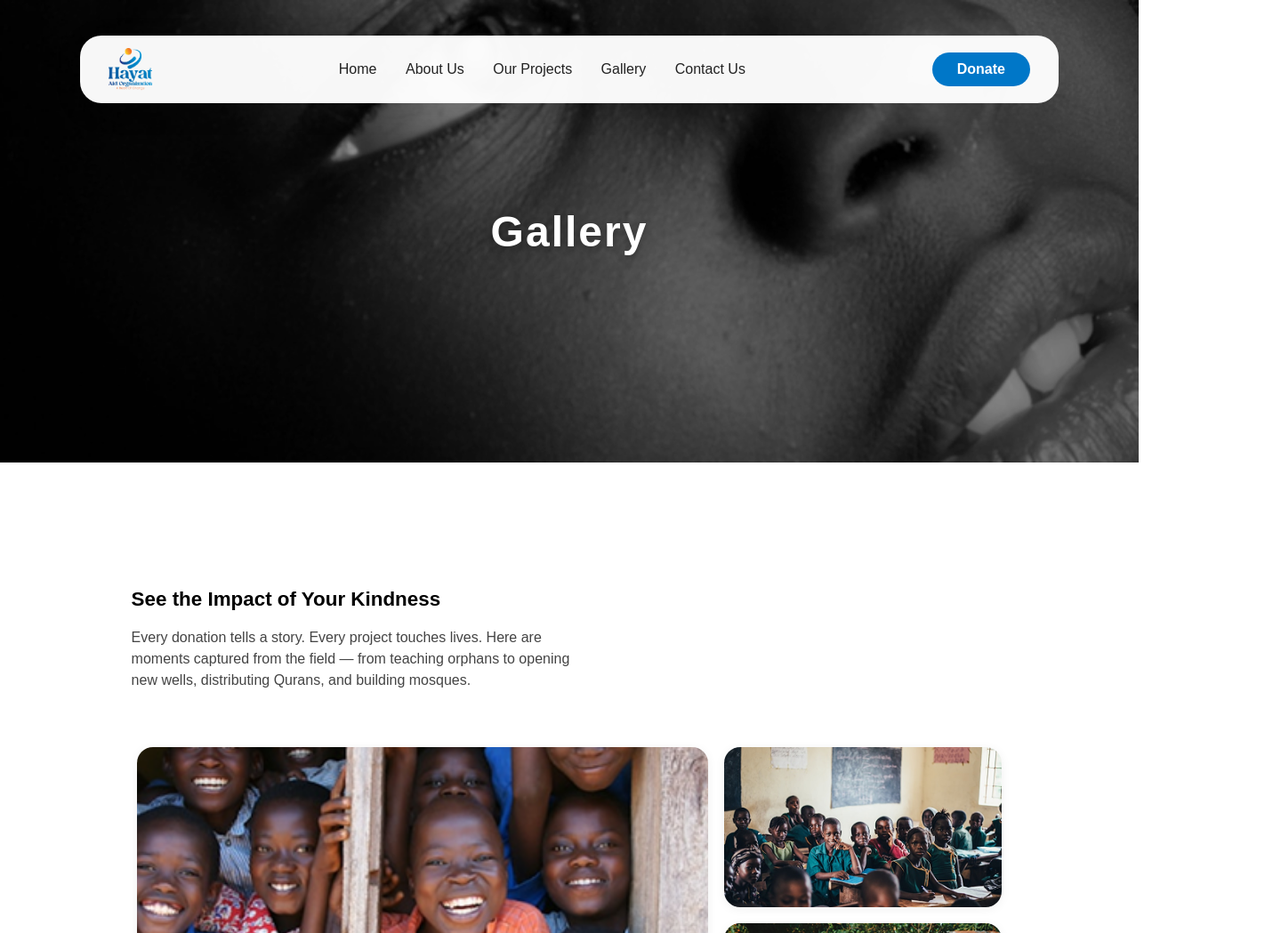
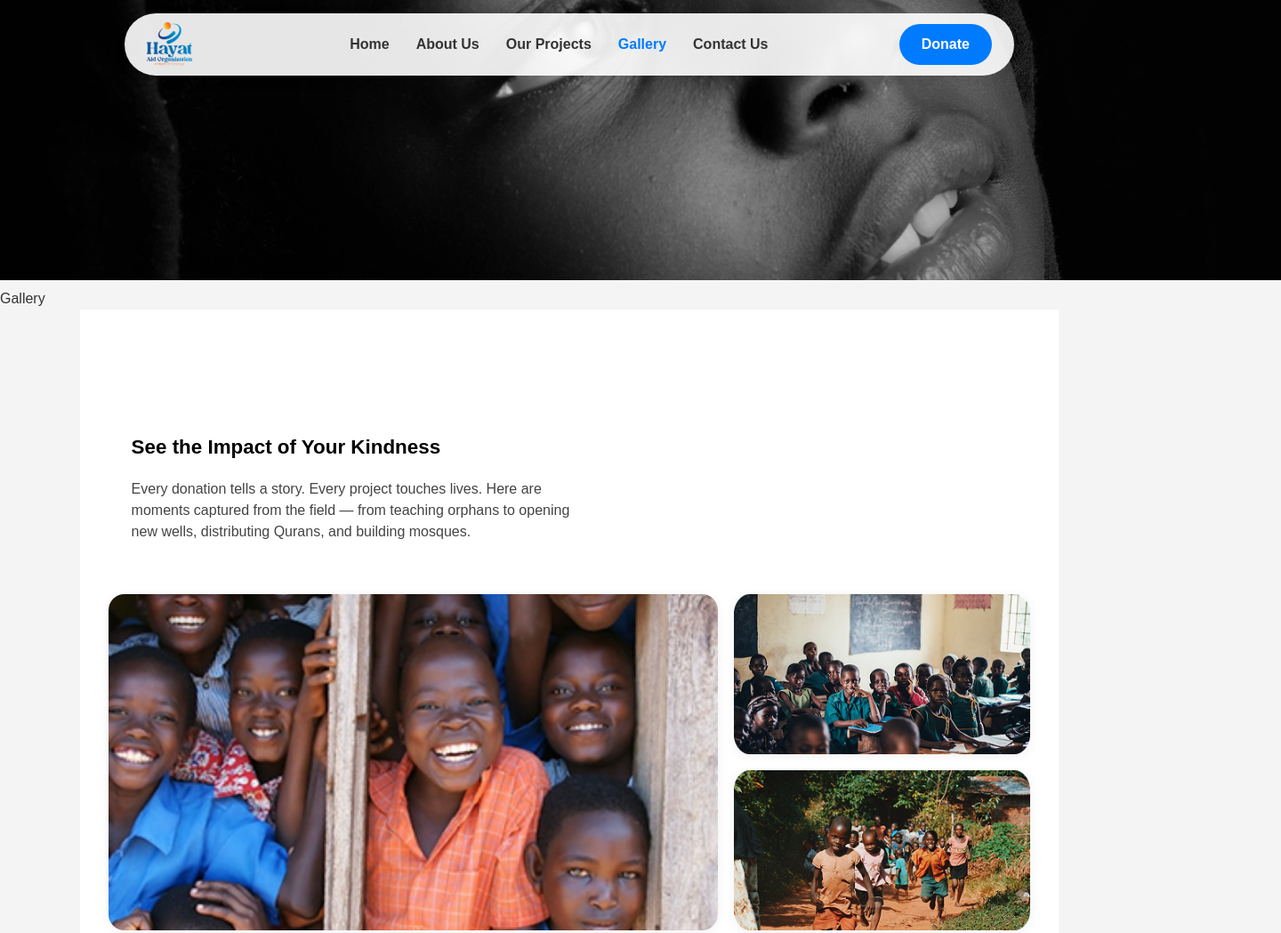
Before and after one commit to kibalamavictor/Hayat-web, a plain HTML site: page gallery.html in a window 1280 px wide. Shown: the top 1049 px of the page at 89% size, 1440 px wide, since content can reach past the window. Drawn offline with Linux system fonts and the light colour scheme.

Commit message:
ffdgdgdfg

```diff
--- a/contact.css
+++ b/contact.css
@@ -1,105 +1,4 @@
-/* Reset and base styles */
-* {
-  box-sizing: border-box;
-  margin: 0;
-  padding: 0;
-  padding: 0;
 
-}
-body {
-  font-family: 'Poppins', Arial, sans-serif;
-  background: #E3F3F9;
-  color: #222;
-  line-height: 1.6;
-}
-a {
-  text-decoration: none;
-  color: inherit;
-}
-.container {
-  max-width: 1200px;
-  margin: 0 auto;
-  padding: 0 20px;
-}
-
-
-/* Header Styles from project2.css */
-.header {
-  background: #E3F3F9;
-  border-bottom: 1px solid #eee;
-}
-.floating-header {
-  position: fixed;
-  top: 40px;
-  left: 50%;
-  transform: translateX(-50%);
-  width: 90%;
-  max-width: 1100px;
-  background: rgba(255,255,255,0.97);
-  border-radius: 24px;
-  box-shadow: 0 8px 32px rgba(0,0,0,0.10);
-  z-index: 10;
-  padding: 0;
-  transition: box-shadow 0.2s, width 0.2s, left 0.2s, top 0.2s;
-}
-.header-flex {
-  padding: 18px 0;
-  display: flex;
-  align-items: center;
-  justify-content: space-between;
-}
-.logo {
-  height: 48px;
-}
-.nav a {
-  margin: 0 14px;
-  font-weight: 500;
-  color: #222;
-  transition: color 0.2s;
-  text-decoration: none;
-}
-.nav a:hover {
-  color: #0077c8;
-}
-.donate-btn {
-  background: #0077c8;
-  color: #fff;
-  padding: 10px 28px;
-  border-radius: 24px;
-  font-weight: 600;
-  text-decoration: none;
-}
-.donate-btn:hover {
-  background: #005fa3;
-}
-@media (max-width: 900px) {
-  .floating-header {
-    width: 98%;
-    left: 1%;
-    transform: none;
-    padding: 0;
-    top: 16px;
-    max-width: 98vw;
-  }
-  .header-flex {
-    flex-direction: row;
-    justify-content: center;
-    align-items: center;
-    gap: 8px;
-    width: 100%;
-    padding: 10px 0;
-  }
-  .logo {
-    height: 36px;
-    margin-right: 8px;
-  }
-  .nav {
-    display: none;
-  }
-  .donate-btn {
-    display: none;
-  }
-}
 @media (max-width: 600px) {
   .floating-header {
     top: 8px;
--- a/css/style.css
+++ b/css/style.css
@@ -1328,7 +1328,7 @@ For now, assuming it's removed or placed elsewhere.
 /* --- Hero Section Specifics for Projects Page --- */
 .project-hero {
     /* You can set a specific background image for the projects hero if desired */
-    background-image: url('/assets/project/Rectangle\ 61.png'); /* Example */
+    background-image: url('/assets/hero.png'); /* Example */
     background-position: center bottom; /* Adjust as needed */
     background-size: cover;
 }
--- a/gallery.css
+++ b/gallery.css
@@ -1,94 +1,7 @@
 /* === GALLERY PAGE STYLES (MATCH project2.css SYSTEM) === */
 
-body {
-  font-family: 'Poppins', Arial, sans-serif;
-  background: #fff;
-  color: #222;
-  margin: 0;
-  box-sizing: border-box;
-}
 
-.floating-header {
-  position: fixed;
-  top: 40px;
-  left: 50%;
-  transform: translateX(-50%);
-  width: 90%;
-  max-width: 1100px;
-  background: rgba(255,255,255,0.97);
-  border-radius: 24px;
-  box-shadow: 0 8px 32px rgba(0,0,0,0.10);
-  z-index: 10;
-  padding: 0;
-}
-.header-flex {
-  padding: 14px 32px;
-  display: flex;
-  align-items: center;
-  justify-content: space-between;
-}
-.logo {
-  height: 48px;
-}
-.nav a {
-  margin: 0 14px;
-  font-weight: 500;
-  color: #222;
-  transition: color 0.2s;
-  text-decoration: none;
-}
-.nav a:hover {
-  color: #0077c8;
-}
-.donate-btn {
-  background: #0077c8;
-  color: #fff;
-  padding: 10px 28px;
-  border-radius: 24px;
-  font-weight: 600;
-  text-decoration: none;
-}
-.donate-btn:hover {
-  background: #005fa3;
-}
 
-.hero {
-  width: 100vw;
-  min-width: 100vw;
-  margin-left: 50%;
-  transform: translateX(-50%);
-  position: relative;
-  overflow: hidden;
-  padding: 0;
-  min-height: 520px;
-}
-.hero-img {
-  position: absolute;
-  top: 0; left: 0;
-  width: 100vw;
-  height: 100%;
-  min-height: 520px;
-  object-fit: cover;
-  filter: brightness(0.7);
-  z-index: 1;
-  border-radius: 0;
-}
-.hero-title {
-  position: absolute;
-  top: 50%;
-  left: 50%;
-  transform: translate(-50%, -50%);
-  z-index: 2;
-  color: #fff;
-  font-size: 3rem;
-  font-weight: 700;
-  letter-spacing: 2px;
-  text-shadow: 0 2px 8px rgba(0,0,0,0.3);
-  text-align: center;
-  width: 100%;
-  padding: 0 16px;
-  box-sizing: border-box;
-}
 
 .projects-intro {
   background: #fff;
--- a/gallery.html
+++ b/gallery.html
@@ -6,23 +6,35 @@
   <title>Gallery | Hayat Aid Organization</title>
   <link rel="stylesheet" href="project2.css" />
   <link rel="stylesheet" href="gallery.css" />
+  <link rel="stylesheet" href="/css/style.css">
 </head>
 <body>
 
   <!-- ===== Header / Floating Navbar ===== -->
-  <header class="floating-header">
-    <div class="header-flex">
-      <img src="assets/logo.png" alt="Hayat Logo" class="logo">
-      <nav class="nav">
-        <a href="#">Home</a>
-        <a href="#">About Us</a>
-        <a href="#">Our Projects</a>
-        <a href="#">Gallery</a>
-        <a href="#">Contact Us</a>
-      </nav>
-      <a href="#" class="donate-btn">Donate</a>
-    </div>
-  </header>
+   <header class="main-header">
+      <div class="container header-content">
+        <div class="logo">
+          <a href="index.html">
+            <img
+              src="/assets/logo.png"
+              alt="Hayat Helping Hands Logo"
+            />
+          </a>
+        </div>
+        <nav class="main-nav">
+          <ul>
+            <li><a href="index.html">Home</a></li>
+            <li><a href="about.html" >About Us</a></li>
+            <li><a href="project.html">Our Projects</a></li>
+            <li><a href="gallery.html" class="active">Gallery</a></li>
+            <li><a href="contact.html">Contact Us</a></li>
+          </ul>
+        </nav>
+        <div class="donate-btn">
+          <a href="donate.html" class="btn">Donate</a>
+        </div>
+      </div>
+    </header>
 
   <!-- ===== Hero Section ===== -->
   <section class="hero">
--- a/project.css
+++ b/project.css
@@ -1,50 +1,6 @@
-body {
-  margin: 0;
-  font-family: 'Poppins', Arial, sans-serif;
-  background: #FFFFFF;
-  color: #222;
-  box-sizing: border-box;
-  overflow-x: hidden;
-}
-
-.container, .footer-container {
-  max-width: 1100px;
-  margin: 0 auto;
-  width: 100%;
-  box-sizing: border-box;
-  padding-left: 32px;
-  padding-right: 32px;
-}
-
-
-<<<<<<<< HEAD:project.css
-========
-}
-.donate-btn:hover {
-  background: #005fa3;
-}
->>>>>>>> ec2a575c021cb90178eb6eea56abfb95ce1d5acc:project2.css
 
 
 
-
-<<<<<<<< HEAD:project.css
-========
-/* Floating Header Styles */
-.floating-header {
-  position: fixed;
-  top: 40px; /* Distance from the top of the hero image */
-  left: 50%;
-  transform: translateX(-50%);
-  width: 90%;
-  max-width: 1100px;
-  background: rgba(255,255,255,0.97);
-  border-radius: 24px;
-  box-shadow: 0 8px 32px rgba(0,0,0,0.10);
-  z-index: 10;
-  padding: 0;
-}
->>>>>>>> ec2a575c021cb90178eb6eea56abfb95ce1d5acc:project2.css
 
 
 
```
Also changed, not shown: about.html (+1 -1 lines), contact.html (+25 -13 lines).
